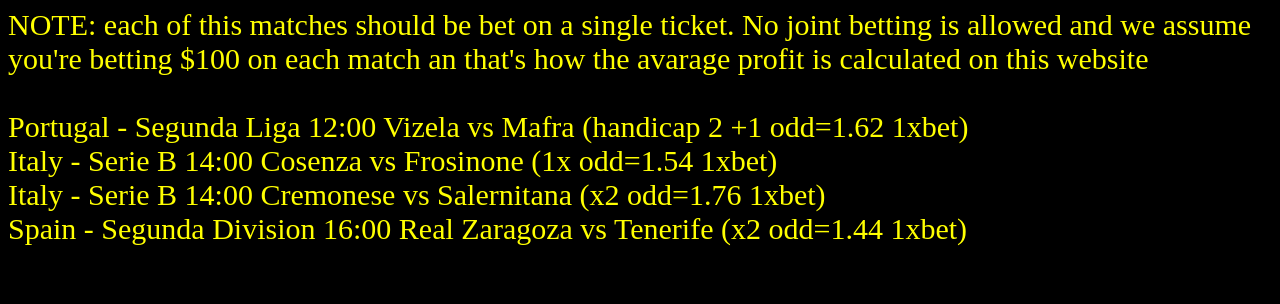
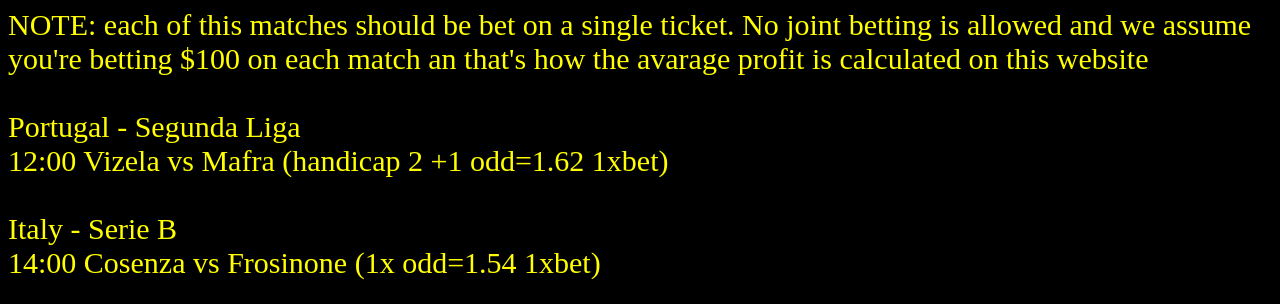
Before and after one commit to ambe90/ambe90, a plain HTML site: page index1.html in a window 1280 px wide. Shown: the top 304 px of the page. Drawn offline with Linux system fonts and the light colour scheme.

Commit message:
Update index1.html

```diff
--- a/index1.html
+++ b/index1.html
@@ -27,16 +27,16 @@ font-size : 30px;
 <script data-ad-client="ca-pub-3510434137167266" async src="https://pagead2.googlesyndication.com/pagead/js/adsbygoogle.js"></script>
 <P>
 NOTE: each of this matches should be bet on a single ticket. No joint betting is allowed and we assume you're betting $100 on each match an that's how the avarage profit is calculated on this website
-<br><br> Portugal - Segunda Liga
+<br><br> Portugal - Segunda Liga<br>
 12:00 Vizela vs Mafra (handicap 2 +1 odd=1.62 1xbet)
-<br>
-Italy - Serie B
+<br><br>
+Italy - Serie B<br>
 14:00 Cosenza vs Frosinone (1x odd=1.54 1xbet)
-<br>
-Italy - Serie B
+<br><br>
+Italy - Serie B<br>
 14:00 Cremonese vs Salernitana (x2 odd=1.76 1xbet)
-<br>
-Spain - Segunda Division
+<br><br>
+Spain - Segunda Division<br>
 16:00 Real Zaragoza vs Tenerife (x2 odd=1.44 1xbet) <br><br></p>
 <p> Read all of this to understand the concept of gambling</p>
 <h>You won't make profit on gambling nor even dream of making a living on it if you keep betting more than 3 matches.<br>I was once in this list three years ago and now I'm happy to share my experience and the reason I think sometimes reading from experts on the sport really matter.<br>when I started betting, I use to bet 5 matches above hopping to make money at the end an sometimes I even borrow money thinking I will succeed that day and everything keep getting worst day after day.<br></h>
```
